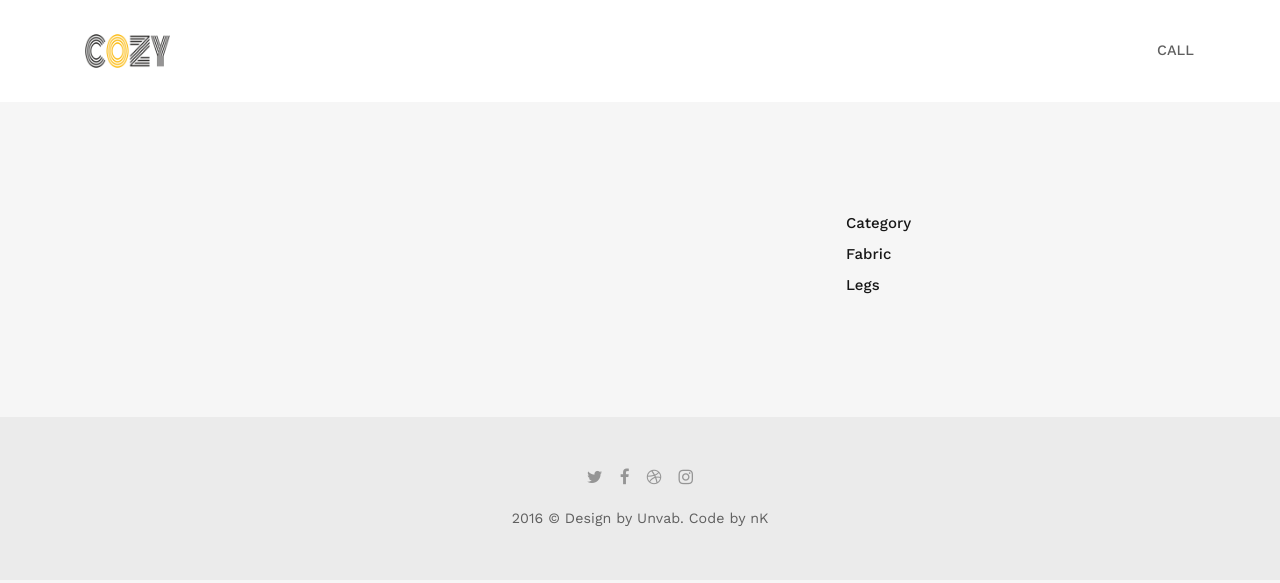
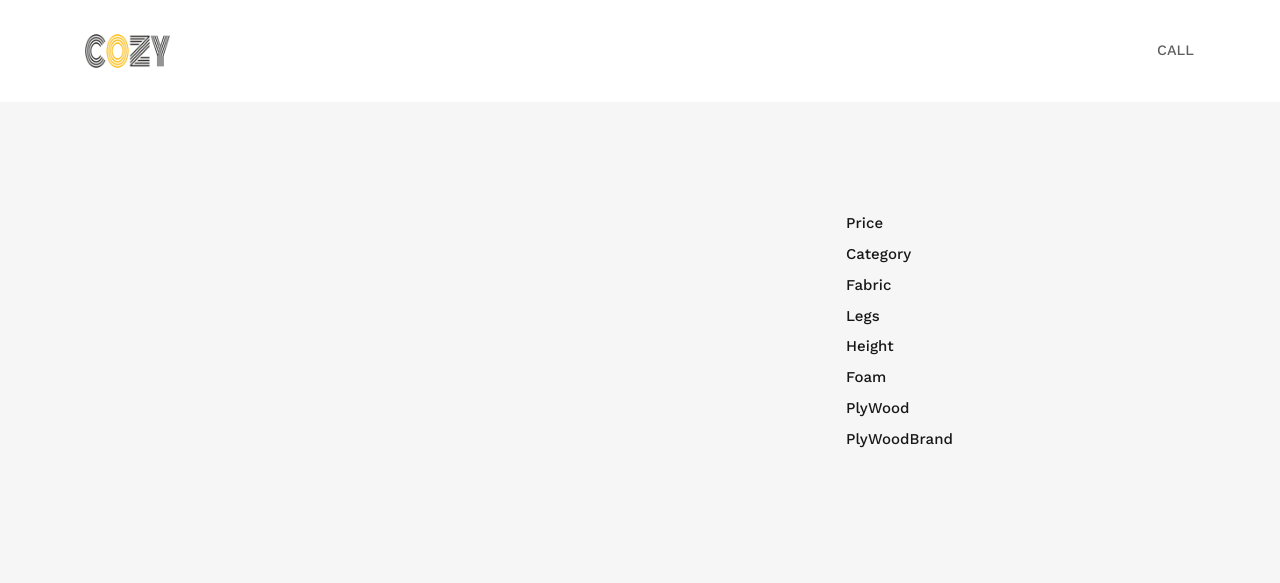
Before and after one commit to hammadewans/Cozy, a plain HTML site: page product.html in a window 1280 px wide. Drawn offline with nearby package versions, Linux system fonts and the light colour scheme; a web font is replaced by a local one.

Commit message:
Update product.html

```diff
--- a/product.html
+++ b/product.html
@@ -18,12 +18,12 @@
 
     <title>Cozy | Furniture</title>
 
-    <meta name="description" content="Snow - Clean & Minimal Portfolio HTML template.">
-    <meta name="keywords" content="portfolio, clean, minimal, blog, template, portfolio website">
-    <meta name="author" content="nK">
+    <meta name="description" content="We are porviding cozy and comfort chair in stylish design name puffy at the affordable price.">
+    <meta name="keywords" content="chair, table, puffy, puffy chair, puffy table, comfort chair, cozy, cozy chair, cozy furniture. cozy website, storage table, puffy storage, puffy table, drum chair, puffy drum">
+    <meta name="author" content="HammadEwans">
 
     <link rel="icon" type="image/png" href="assets/images/favicon.png">
-
+    <meta name="theme-color" content="#fff">
     <meta name="viewport" content="width=device-width, initial-scale=1">
 
     <!-- START: Styles -->
@@ -122,18 +122,6 @@
                     </div>
                 </div>
             </div>
-            <div class="nk-nav-row">
-                <div class="container">
-                    <div class="nk-nav-social">
-                        <ul>
-                            <li><a href="https://twitter.com/nkdevv"><i class="fa fa-twitter"></i></a></li>
-                            <li><a href="https://www.facebook.com/unvabdesign/"><i class="fa fa-facebook"></i></a></li>
-                            <li><a href="https://dribbble.com/_nK"><i class="fa fa-dribbble"></i></a></li>
-                            <li><a href="https://www.instagram.com/unvab/"><i class="fa fa-instagram"></i></a></li>
-                        </ul>
-                    </div>
-                </div>
-            </div>
         </div>
     </nav>
     <!-- END: Navbar Mobile -->
@@ -162,6 +150,12 @@
                         <table class="nk-portfolio-details">
                             <tr>
                                 <td>
+                                    <strong>Price</strong>
+                                </td>
+                                <td id="price"></td>
+                            </tr>
+                            <tr>
+                                <td>
                                     <strong>Category</strong>
                                 </td>
                                 <td id="catogery"></td>
@@ -178,6 +172,30 @@
                                 </td>
                                 <td id="legs"></td>
                             </tr>
+                            <tr>
+                                <td>
+                                    <strong>Height</strong>
+                                </td>
+                                <td id="height"></td>
+                            </tr>
+                            <tr>
+                                <td>
+                                    <strong>Foam</strong>
+                                </td>
+                                <td id="foam"></td>
+                            </tr>
+                            <tr>
+                                <td>
+                                    <strong>PlyWood</strong>
+                                </td>
+                                <td id="plywood"></td>
+                            </tr>
+                            <tr>
+                                <td>
+                                    <strong>PlyWoodBrand</strong>
+                                </td>
+                                <td id="plywoodbrand"></td>
+                            </tr>
                         </table>
                     </div>
                 </div>
@@ -190,30 +208,7 @@
 
 
 
-        <!--
-    START: Footer
--->
-        <footer class="nk-footer">
 
-
-            <div class="nk-footer-cont">
-                <div class="container text-xs-center">
-                    <div class="nk-footer-social">
-                        <ul>
-                            <li><a href="https://twitter.com/nkdevv"><i class="fa fa-twitter"></i></a></li>
-                            <li><a href="https://www.facebook.com/unvabdesign/"><i class="fa fa-facebook"></i></a></li>
-                            <li><a href="https://dribbble.com/_nK"><i class="fa fa-dribbble"></i></a></li>
-                            <li><a href="https://www.instagram.com/unvab/"><i class="fa fa-instagram"></i></a></li>
-                        </ul>
-                    </div>
-
-                    <div class="nk-footer-text">
-                        <p>2016 &copy; Design by Unvab. Code by nK</p>
-                    </div>
-                </div>
-            </div>
-        </footer>
-        <!-- END: Footer -->
 
 
     </div>
@@ -226,21 +221,31 @@
     <script src="assets/js/data.js"></script>
     <script type="text/javascript">
         const Pre_Name = document.getElementById('name');
+        const Pre_Price = document.getElementById('price');
+        const Pre_Catogery = document.getElementById('catogery');
         const Pre_Desc = document.getElementById('desc');
-        const Pre_Catogery = document.getElementById('catogery');
         const Pre_Fabric = document.getElementById('fabric');
         const Pre_Legs = document.getElementById('legs');
+        const Pre_Height = document.getElementById('height');
+        const Pre_Foam = document.getElementById('foam');
+        const Pre_PlyWood = document.getElementById('plywood');
+        const Pre_PlyWood_Brand = document.getElementById('plywoodbrand');
         const Pre_Image_Source = document.getElementById('image-source');
         const Param = new URLSearchParams(window.location.search);
         if(Param.has('name')){
             const Param_Name = Param.get('name');
-            const Fetch_Product = Product.find(fetched => fetched.Product_Name === Param_Name);
+            const Fetch_Product = Product.find(fetched => fetched.Product_Id === Param_Name);
             if(Fetch_Product){
                 Pre_Name.textContent = Fetch_Product.Product_Name;
+                Pre_Price.textContent = Fetch_Product.Product_Price;
+                Pre_Catogery.textContent = Fetch_Product.Product_Catogery;
                 Pre_Desc.textContent = Fetch_Product.Product_Desc;
-                Pre_Catogery.textContent = Fetch_Product.Product_Catogery;
                 Pre_Fabric.textContent = Fetch_Product.Product_Fabric;
                 Pre_Legs.textContent = Fetch_Product.Product_Legs;
+                Pre_Height.textContent = Fetch_Product.Product_Height;
+                Pre_Foam.textContent = Fetch_Product.Product_Foam;
+                Pre_PlyWood.textContent = Fetch_Product.Product_PlyWood;
+                Pre_PlyWood_Brand.textContent = Fetch_Product.Product_PlyWood_Brand;
                 Pre_Image_Source.setAttribute('src', 'assets/images/'+Fetch_Product.Product_Image);
             }
         }
```
